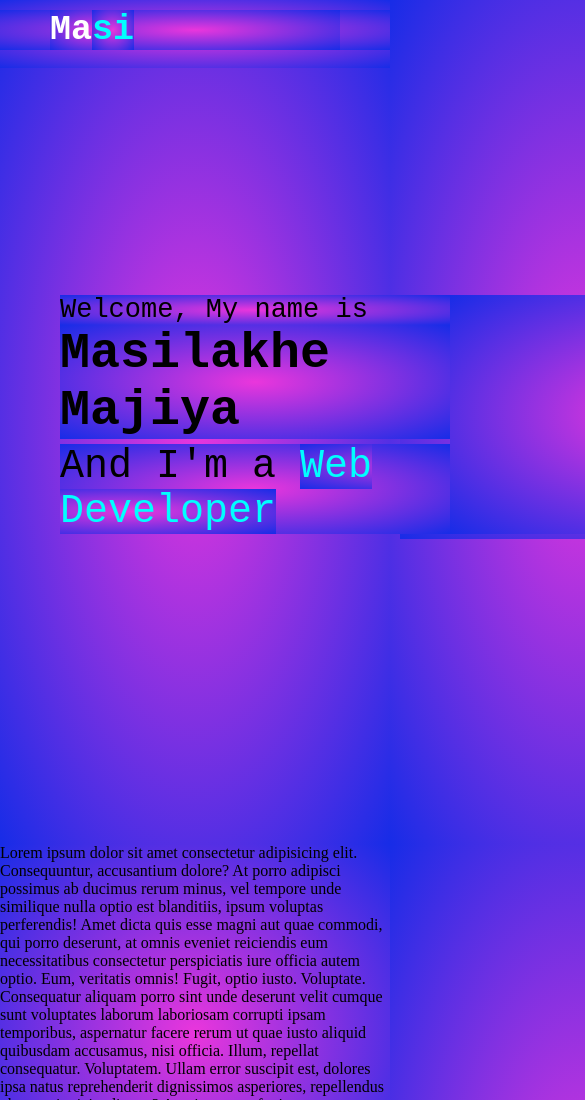
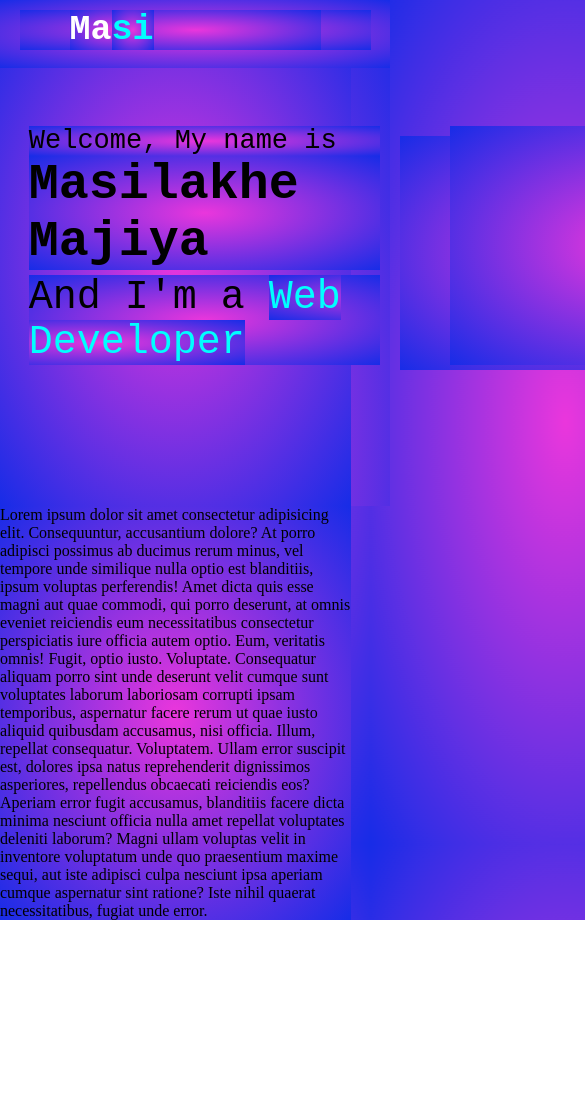
Before and after one commit to Masi-M/Masi-M.github.io, a plain HTML site: page index.html in a window 390 px wide. Shown: the top 1100 px of the page, 585 px wide, since content can reach past the window. After the commit the page ends 920 px from the top, so only its background shows below. Drawn offline with nearby package versions, Linux system fonts and the light colour scheme.

Commit message:
Style commit

```diff
--- a/assets/css/style.css
+++ b/assets/css/style.css
@@ -191,29 +191,33 @@ home
 }
 @media(max-width: 400px){
     *{
+        box-sizing: border-box;
+        width: 90vw;
+        padding: 0px;
+        margin: 0px;
+    }
+    body{
+        height: 60vh;
         width: 100vw;
-        background-position: center;
     }
     .nav-bar {
         position: fixed;
         padding-top: 10px;
-        padding-left: -10px;
-        margin: 0;
-        width: 100vw;
+        margin-right: 5px;
+        margin: 0px;
     }
     .home{
-        height: 100vh;
-        width: 100vw;
+        height: 60vh;
     }
     .home .home-content .input-1{
-        margin-left: -100%;
+        margin-left: -120%;
         margin-top: -10px;
     }
     .home .home-content .input-2{
-        margin-left: -100%;
+        margin-left: -120%;
         font-size: 50px;
     }
     .home .home-content .input-3{
-        margin-left: -100%;
+        margin-left: -120%;
     }
 }
```
